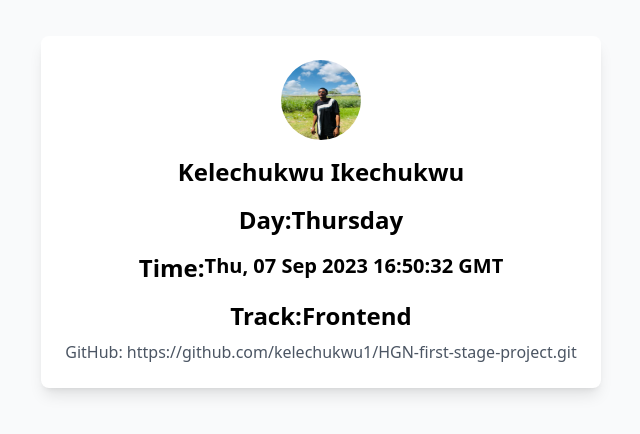
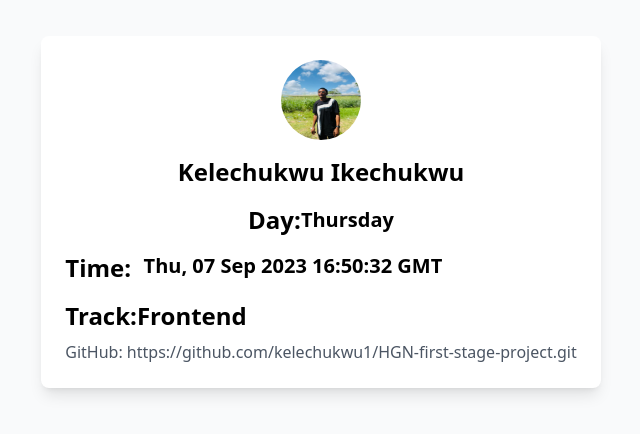
Before and after one commit to kelechukwu1/HGN-first-stage-project, a website built with Vite: page index.html in a window 1280 px wide. Shown: the part 188-622 px from the top of the page, without its empty margins (319-959 px from the left). Built offline with nearby package versions, Linux system fonts and the light colour scheme.

Commit message:
first commit on index.html file

```diff
--- a/index.html
+++ b/index.html
@@ -2,9 +2,8 @@
 <html lang="en">
 	<head>
 		<meta charset="UTF-8" />
-		<link rel="icon" type="image/svg+xml" href="/vite.svg" />
 		<meta name="viewport" content="width=device-width, initial-scale=1.0" />
-		<title>Vite App</title>
+		<title>HGN-first-stage-project</title>
 	</head>
 	<body>
 		<div class="min-h-screen flex items-center justify-center bg-gray-50">
@@ -21,15 +20,15 @@
 				>
 					Kelechukwu Ikechukwu
 				</h1>
-				<div class="text-center mt-4 justify-center flex" data-testid="currentDayOfTheWeek">
+				<div class="justify-center mt-4 items-center flex" data-testid="currentDayOfTheWeek">
 					<p class="text-2xl font-bold">Day: </p>
-					<p class="text-2xl font-semibold" id="day"></p>
+					<p class="text-xl font-semibold" id="day"></p>
 				</div>
-				<div class="text-center mt-4 flex justify-center" data-testid="currentUTCTime">
-					<p class="text-2xl font-bold">Time:</p>
+				<div class="text-center mt-4 flex" data-testid="currentUTCTime">
+					<p class="text-2xl font-bold">Time: &nbsp;</p>
 					<p class="text-xl font-semibold" id="currentDate"></p>
 				</div>
-				<div class="text-center flex justify-center mt-4" data-testid="myTrack">
+				<div class="text-center items-center flex mt-4" data-testid="myTrack">
           <p class="text-2xl font-bold text-center">Track:</p>
           <p class="text-2xl font-semibold text-center">
             Frontend
@@ -49,7 +48,7 @@
 				</div>
 			</div>
 		</div>
-		<script src="/src/script.js"></script>
+		<script src="script.js"></script>
 		<script type="module" src="/main.js"></script>
 	</body>
 </html>
```
